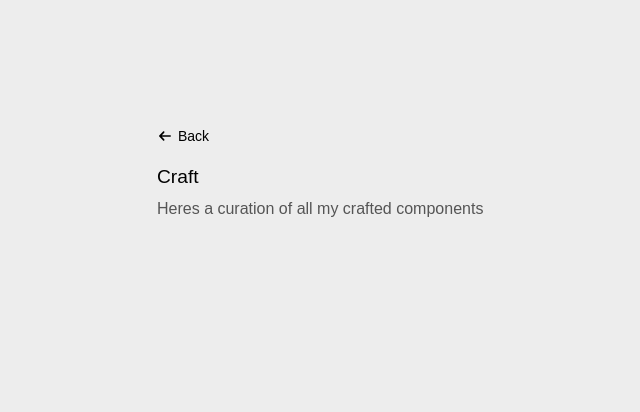
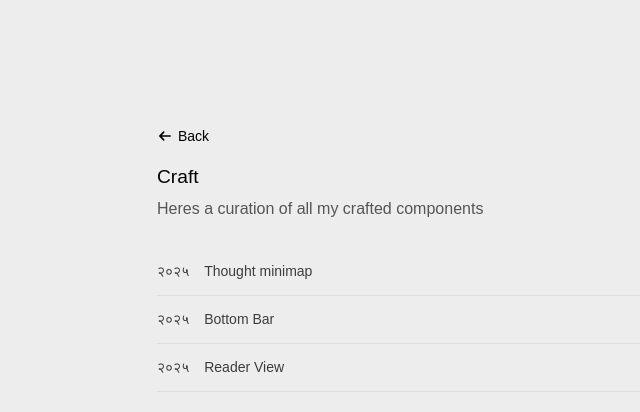
Before and after one commit to ArnavNath550/arnav.github.io, a React (Vite) app: page /craft in a window 1280 px wide. Shown: the top 412 px of the page, without its empty margins (208-848 px from the left). Built offline with nearby package versions, Linux system fonts and the light colour scheme; a web font is replaced by a local one.

Commit message:
craft preview box completed, a more abstract view of the craft page

```diff
--- a/src/pages/Craft.tsx
+++ b/src/pages/Craft.tsx
@@ -1,19 +1,154 @@
 import * as React from "react";
 import styled from "styled-components";
+import { motion, AnimatePresence } from "framer-motion";
 import PageHeading from "../components/PageHeading";
+import { toHindiNumerals } from "../helpers/numeralsHelper";
 
 const Craft: React.FC = () => {
+  const craftItems = [
+    {
+      video: "/videos/minimap.mov",
+      name: "Thought minimap",
+      date: "2025",
+      url: "thought-minimap",
+    },
+    {
+      video: "/videos/bottom-bar.mov",
+      name: "Bottom Bar",
+      date: "2025",
+      url: "bottom-bar",
+    },
+    {
+      video: "/videos/readerview.mov",
+      name: "Reader View",
+      date: "2025",
+      url: "reader-view",
+    },
+  ];
+
+  const containerRef = React.useRef<HTMLDivElement | null>(null);
+  const [hoveredItem, setHoveredItem] = React.useState<string | null>(null);
+  const [mousePos, setMousePos] = React.useState<{ x: number; y: number }>({
+    x: 0,
+    y: 0,
+  });
+
+  const handleMouseMove = (
+    e: React.MouseEvent<HTMLDivElement>,
+    itemUrl: string,
+  ) => {
+    setMousePos({ x: e.clientX, y: e.clientY });
+    setHoveredItem(itemUrl);
+  };
+
+  const handleMouseLeave = () => {
+    setHoveredItem(null);
+  };
+
   return (
-    <Container>
+    <Container ref={containerRef}>
       <PageHeading />
+      <CraftTableContainer>
+        {craftItems.map((item) => (
+          <CraftTableItem
+            key={item.url}
+            onMouseMove={(e) => handleMouseMove(e, item.url)}
+            onMouseLeave={handleMouseLeave}
+          >
+            <CraftTableData>{toHindiNumerals(item.date)}</CraftTableData>
+            <CraftTableData>{item.name}</CraftTableData>
+          </CraftTableItem>
+        ))}
+      </CraftTableContainer>
+
+      <AnimatePresence>
+        {hoveredItem && (
+          <FloatingPreviewContainer
+            key={hoveredItem}
+            initial={{ opacity: 0, scale: 0.95 }}
+            animate={{
+              opacity: 1,
+              scale: 1,
+            }}
+            exit={{ opacity: 0, scale: 0.95 }}
+            style={{
+              top: mousePos.y,
+              left: mousePos.x,
+            }}
+          >
+            <PreviewContent>
+              <video
+                src={craftItems.find((i) => i.url === hoveredItem)?.video}
+                autoPlay
+                loop
+                muted
+                style={{
+                  width: "100%",
+                  height: "100%",
+                  borderRadius: "6px",
+                  objectFit: "cover",
+                }}
+              />
+            </PreviewContent>
+          </FloatingPreviewContainer>
+        )}
+      </AnimatePresence>
     </Container>
   );
 };
 
 export default Craft;
 
+// ====================== Styled Components ======================
+
 const Container = styled.div`
   width: 550px;
   margin: 0 auto;
   margin-top: 8rem;
+  position: relative;
 `;
+
+const CraftTableContainer = styled.div`
+  display: flex;
+  flex-direction: column;
+  margin-top: 30px;
+`;
+
+const CraftTableItem = styled.div`
+  padding: 15px 0;
+  border-bottom: 1px solid #ddd;
+  font-size: 14px;
+  color: #3d3d3d;
+  display: flex;
+  gap: 15px;
+  cursor: pointer;
+  position: relative;
+
+  &:hover {
+    color: #0d0d0d;
+    background-color: #f7f7f7;
+  }
+`;
+
+const CraftTableData = styled.div`
+  display: flex;
+`;
+
+const FloatingPreviewContainer = styled(motion.div)`
+  position: fixed; /* Use fixed to follow viewport exactly */
+  width: 350px;
+  height: 200px;
+  transform: translate(-50%, -50%); /* center on cursor */
+  background-color: #fff;
+  border-radius: 8px;
+  border: 1px solid rgba(0, 0, 0, 0.1);
+  pointer-events: none;
+  overflow: hidden;
+  box-shadow: 0 8px 32px rgba(0, 0, 0, 0.15);
+  z-index: 9999;
+`;
+
+const PreviewContent = styled.div`
+  width: 100%;
+  height: 100%;
+`;
```
